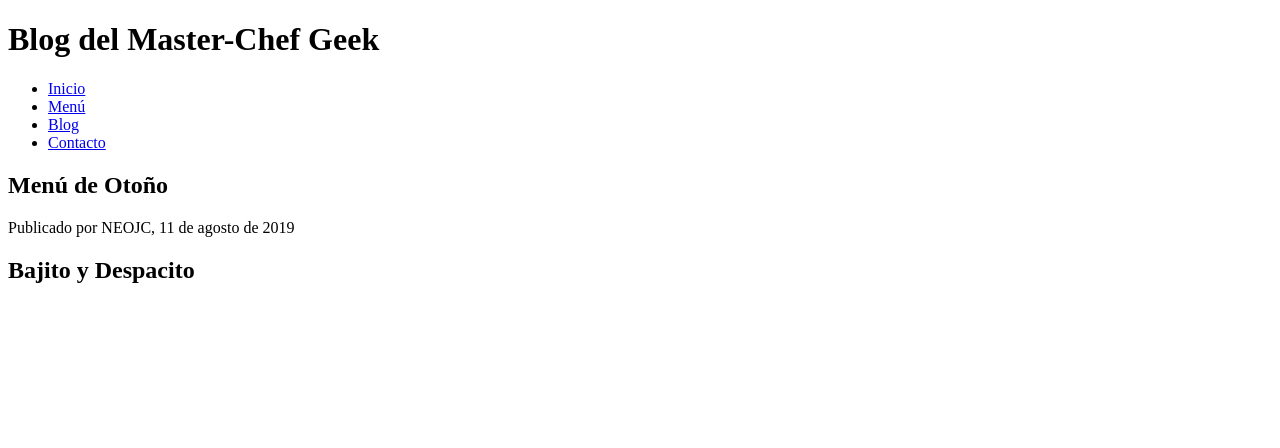
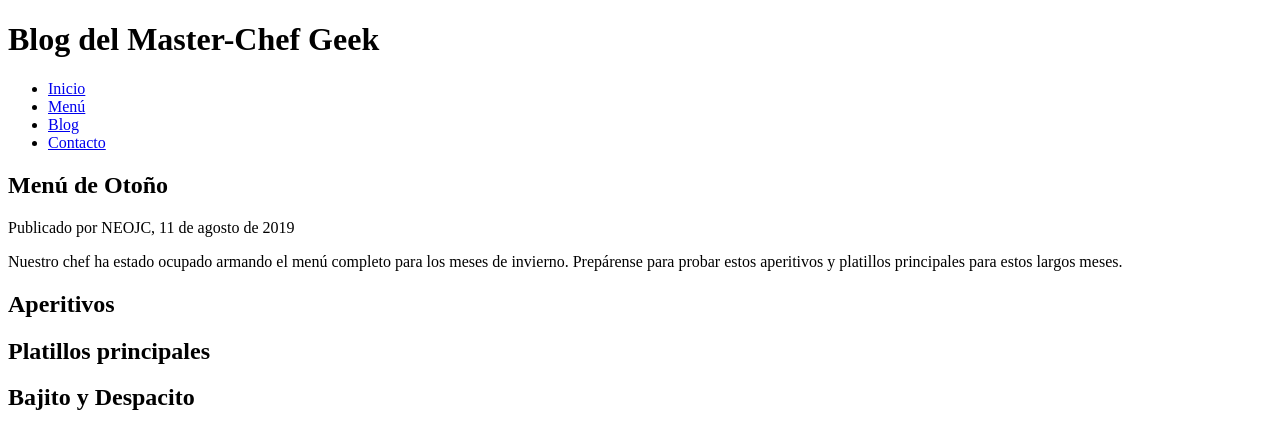
Before and after one commit to danyyrt13-commits/hweb, a plain HTML site: page Practicas/p04/bistro_blog.html in a window 1280 px wide. Drawn offline with Linux system fonts and the light colour scheme.

Commit message:
Inciso e: agrega parrafo y secciones del menu

```diff
--- a/Practicas/p04/bistro_blog.html
+++ b/Practicas/p04/bistro_blog.html
@@ -19,6 +19,7 @@
         </nav>
     </header>
             <article>
+
         <header>
             <h2>Menú de Otoño</h2>
             <p>
@@ -29,6 +30,19 @@
                 <time datetime="2019-08-11" pubdate>11 de agosto de 2019</time>
             </p>
         </header>
+        <p>
+            Nuestro chef ha estado ocupado armando el menú completo para los
+            meses de invierno. Prepárense para probar estos aperitivos y
+            platillos principales para estos largos meses.
+        </p>
+
+        <section id="aperitivos">
+            <h2>Aperitivos</h2>
+        </section>
+
+        <section id="platillosprincipales">
+            <h2>Platillos principales</h2>
+        </section>
     </article>
 
     <article>
```
